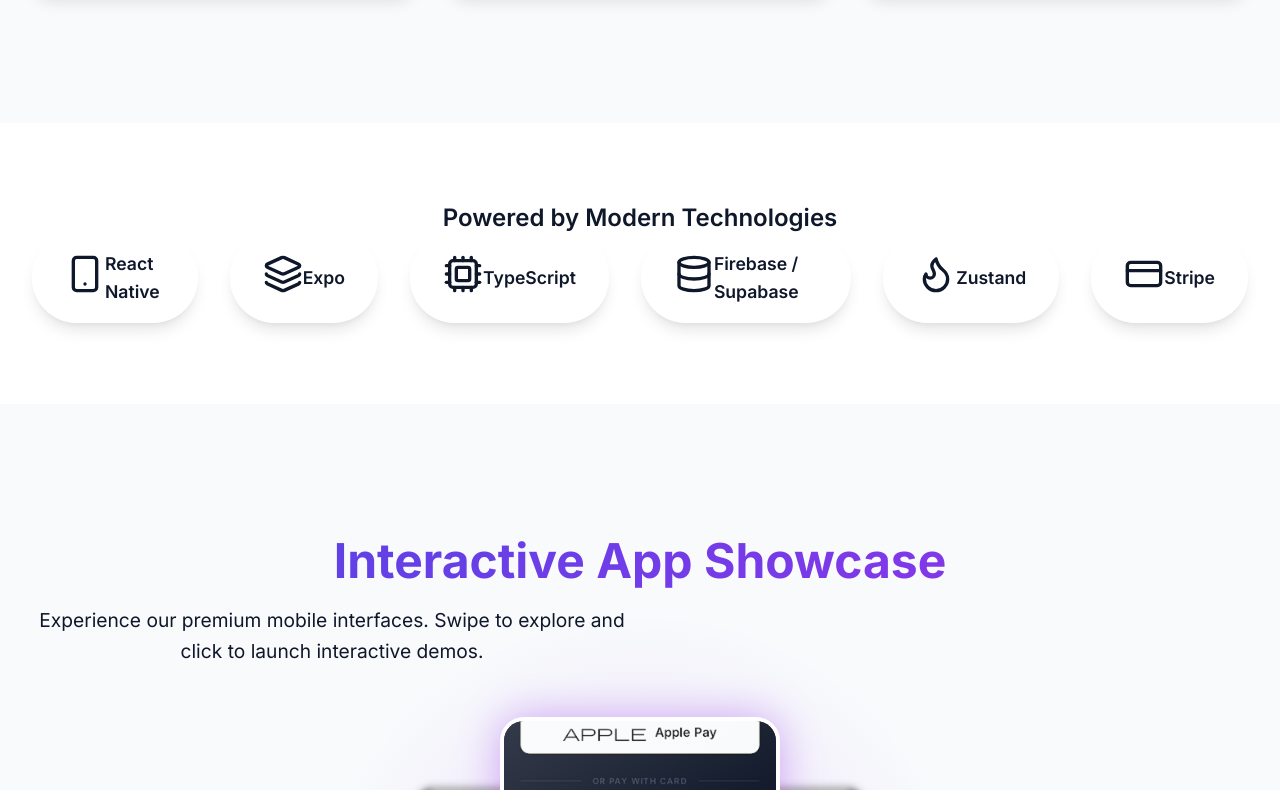
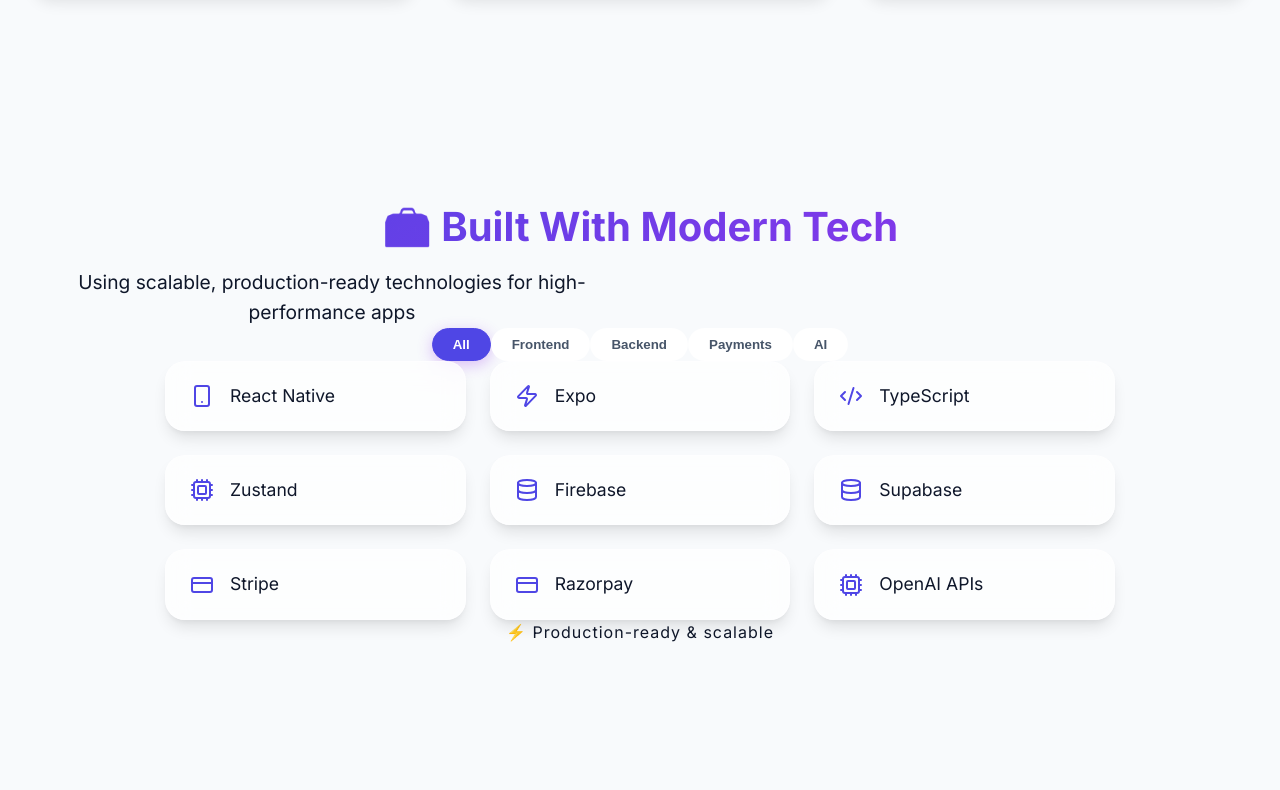
Before and after one commit to Rukmoni/KT, a React (Vite) app: page / in a window 1280 px wide. Shown: the part 3080-3870 px from the top of the page. Built offline with nearby package versions, Linux system fonts and the light colour scheme.

Commit message:
Techstack update

```diff
--- a/src/sections/TechStack.css
+++ b/src/sections/TechStack.css
@@ -1,19 +1,159 @@
-.bg-secondary {
-  background: var(--bg-secondary);
-  border-top: 1px solid var(--glass-border);
-  border-bottom: 1px solid var(--glass-border);
+.tech-stack-section {
+  position: relative;
+  z-index: 5;
 }
 
-.tech-badge {
-  padding: 1rem 2rem;
-  border-radius: 99px;
-  background: var(--glass-bg);
-  transition: var(--transition);
-  cursor: default;
+.category-tab {
+  background: var(--bg-secondary);
+  border: 1px solid var(--glass-border);
+  color: var(--text-secondary);
+  padding: 0.5rem 1.25rem;
+  border-radius: 9999px;
+  font-weight: 600;
+  cursor: pointer;
+  transition: all 0.3s ease;
 }
 
-.tech-badge:hover {
-  transform: translateY(-3px);
-  box-shadow: var(--shadow-glow);
+.category-tab:hover {
+  border-color: rgba(147, 51, 234, 0.4);
+  color: var(--text-primary);
+}
+
+.category-tab.active {
+  background: var(--primary);
+  color: white;
   border-color: var(--primary);
+  box-shadow: 0 4px 15px rgba(147, 51, 234, 0.3);
 }
+
+.tech-grid {
+  display: grid;
+  grid-template-columns: repeat(3, 1fr);
+  gap: 1.5rem;
+  max-width: 950px;
+  margin: 0 auto;
+}
+
+@media (max-width: 900px) {
+  .tech-grid {
+    grid-template-columns: repeat(2, 1fr);
+  }
+}
+
+@media (max-width: 600px) {
+  .tech-grid {
+    grid-template-columns: 1fr;
+  }
+}
+
+.tech-card-wrapper {
+  position: relative;
+  display: flex;
+  justify-content: center;
+  align-items: center;
+  border-radius: 20px;
+}
+
+.tech-card {
+  display: flex;
+  align-items: center;
+  gap: 1rem;
+  padding: 1.25rem 1.5rem;
+  border-radius: 20px;
+  width: 100%;
+  background: var(--glass-bg);
+  border: 1px solid var(--glass-border);
+  transition: all 0.3s ease;
+  cursor: default;
+  position: relative;
+  overflow: hidden;
+  z-index: 2;
+}
+
+.tech-gradient-border {
+  position: absolute;
+  top: -2px;
+  left: -2px;
+  right: -2px;
+  bottom: -2px;
+  background: linear-gradient(45deg, #4f46e5, #9333ea, #ec4899, #4f46e5);
+  background-size: 400%;
+  z-index: 0;
+  border-radius: 22px;
+  opacity: 0;
+  transition: opacity 0.3s ease;
+  animation: borderGlow 3s linear infinite;
+}
+
+.tech-card-wrapper:hover .tech-card {
+  transform: translateY(-5px);
+  background: var(--bg-secondary);
+  box-shadow: 0 10px 30px rgba(147, 51, 234, 0.2);
+  border-color: transparent; /* hide native border to let the glowing gradient shine */
+}
+
+.tech-card-wrapper:hover .tech-gradient-border {
+  opacity: 1;
+  transform: translateY(-5px);
+}
+
+.tech-icon {
+  color: var(--primary);
+  display: flex;
+  align-items: center;
+  justify-content: center;
+  transition: transform 0.3s ease;
+}
+
+.tech-card-wrapper:hover .tech-icon {
+  transform: scale(1.1);
+}
+
+.tech-name {
+  color: var(--text-primary);
+  font-size: 1.1rem;
+}
+
+/* Tooltip styles */
+.tech-tooltip {
+  position: absolute;
+  bottom: calc(100% + 15px);
+  left: 50%;
+  transform: translateX(-50%) translateY(10px);
+  background: var(--bg-secondary);
+  border: 1px solid var(--glass-border);
+  padding: 0.75rem 1.2rem;
+  border-radius: 12px;
+  font-size: 0.9rem;
+  color: var(--text-primary);
+  font-weight: 500;
+  white-space: nowrap;
+  opacity: 0;
+  pointer-events: none;
+  transition: all 0.3s cubic-bezier(0.4, 0, 0.2, 1);
+  z-index: 20;
+  box-shadow: 0 15px 35px rgba(0,0,0,0.3);
+}
+
+.tooltip-arrow {
+  position: absolute;
+  bottom: -6px;
+  left: 50%;
+  transform: translateX(-50%) rotate(45deg);
+  width: 10px;
+  height: 10px;
+  background: var(--bg-secondary);
+  border-bottom: 1px solid var(--glass-border);
+  border-right: 1px solid var(--glass-border);
+}
+
+.tech-card-wrapper:hover .tech-tooltip {
+  opacity: 1;
+  transform: translateX(-50%) translateY(0);
+}
+
+@keyframes borderGlow {
+  0% { background-position: 0% 50%; }
+  50% { background-position: 100% 50%; }
+  100% { background-position: 0% 50%; }
+}
--- a/src/sections/TechStack.tsx
+++ b/src/sections/TechStack.tsx
@@ -1,33 +1,115 @@
-import { Layers, Smartphone, Flame, Cpu, Database, CreditCard } from 'lucide-react';
+import { useState } from 'react';
+import { motion, AnimatePresence } from 'framer-motion';
+import { Smartphone, Database, CreditCard, Cpu, Code2, Zap } from 'lucide-react';
 import './TechStack.css';
 
-const techStack = [
-  { name: 'React Native', icon: <Smartphone size={40} /> },
-  { name: 'Expo', icon: <Layers size={40} /> },
-  { name: 'TypeScript', icon: <Cpu size={40} /> },
-  { name: 'Firebase / Supabase', icon: <Database size={40} /> },
-  { name: 'Zustand', icon: <Flame size={40} /> },
-  { name: 'Stripe', icon: <CreditCard size={40} /> }
+const categories = ['All', 'Frontend', 'Backend', 'Payments', 'AI'];
+
+const techData = [
+  { name: 'React Native', icon: <Smartphone size={24} />, category: 'Frontend', description: 'Cross-platform mobile development' },
+  { name: 'Expo', icon: <Zap size={24} />, category: 'Frontend', description: 'Fast React Native framework and tools' },
+  { name: 'TypeScript', icon: <Code2 size={24} />, category: 'Frontend', description: 'Strongly typed JavaScript for robust code' },
+  { name: 'Zustand', icon: <Cpu size={24} />, category: 'Frontend', description: 'Small, fast, and scalable state management' },
+  { name: 'Firebase', icon: <Database size={24} />, category: 'Backend', description: 'Backend-as-a-Service for realtime DBs' },
+  { name: 'Supabase', icon: <Database size={24} />, category: 'Backend', description: 'Open source Firebase alternative' },
+  { name: 'Stripe', icon: <CreditCard size={24} />, category: 'Payments', description: 'Infrastructure for internet payments' },
+  { name: 'Razorpay', icon: <CreditCard size={24} />, category: 'Payments', description: 'Payment gateway for India and beyond' },
+  { name: 'OpenAI APIs', icon: <Cpu size={24} />, category: 'AI', description: 'Industry-leading AI models and capabilities' },
 ];
 
 export const TechStack = () => {
+  const [activeCategory, setActiveCategory] = useState('All');
+
+  const filteredTech = activeCategory === 'All'
+    ? techData
+    : techData.filter(t => t.category === activeCategory);
+
   return (
-    <section id="tech" className="py-20 bg-secondary">
-      <div className="container">
+    <section className="tech-stack-section py-20 relative" id="techstack">
+      <div className="container relative z-10">
         <div className="text-center mb-12">
-          <h2 className="text-secondary" style={{ fontSize: '1.5rem', fontWeight: 600 }}>
-            Powered by Modern Technologies
-          </h2>
+          <motion.h2
+            initial={{ opacity: 0, y: 20 }}
+            whileInView={{ opacity: 1, y: 0 }}
+            viewport={{ once: true }}
+            className="text-gradient font-bold mb-4"
+            style={{ fontSize: '2.5rem' }}
+          >
+            🧰 Built With Modern Tech
+          </motion.h2>
+          <motion.p
+            initial={{ opacity: 0, y: 20 }}
+            whileInView={{ opacity: 1, y: 0 }}
+            viewport={{ once: true }}
+            transition={{ delay: 0.1 }}
+            className="text-secondary mx-auto"
+            style={{ maxWidth: '600px', fontSize: '1.2rem' }}
+          >
+            Using scalable, production-ready technologies for high-performance apps
+          </motion.p>
         </div>
 
-        <div className="tech-grid flex flex-wrap justify-center gap-8">
-          {techStack.map((tech, idx) => (
-            <div key={idx} className="tech-badge glass flex items-center gap-3">
-              <span className="text-primary">{tech.icon}</span>
-              <span style={{ fontWeight: 600, fontSize: '1.1rem' }}>{tech.name}</span>
-            </div>
+        {/* Category Tabs */}
+        <motion.div
+          initial={{ opacity: 0, y: 20 }}
+          whileInView={{ opacity: 1, y: 0 }}
+          viewport={{ once: true }}
+          transition={{ delay: 0.2 }}
+          className="flex flex-wrap justify-center gap-3 mb-12"
+        >
+          {categories.map((cat) => (
+            <button
+              key={cat}
+              onClick={() => setActiveCategory(cat)}
+              className={`category-tab ${activeCategory === cat ? 'active' : ''}`}
+            >
+              {cat}
+            </button>
           ))}
-        </div>
+        </motion.div>
+
+        {/* Tech Grid */}
+        <motion.div
+          layout
+          className="tech-grid"
+        >
+          <AnimatePresence mode="popLayout">
+            {filteredTech.map((tech) => (
+              <motion.div
+                layout
+                key={tech.name}
+                initial={{ opacity: 0, scale: 0.8 }}
+                animate={{ opacity: 1, scale: 1 }}
+                exit={{ opacity: 0, scale: 0.8 }}
+                transition={{ duration: 0.3 }}
+                className="tech-card-wrapper group"
+              >
+                <div className="tech-gradient-border"></div>
+                <div className="tech-card glass">
+                  <div className="tech-icon">{tech.icon}</div>
+                  <span className="tech-name font-semibold">{tech.name}</span>
+                </div>
+
+                {/* Tooltip */}
+                <div className="tech-tooltip glass">
+                  {tech.description}
+                  <div className="tooltip-arrow"></div>
+                </div>
+              </motion.div>
+            ))}
+          </AnimatePresence>
+        </motion.div>
+
+        <motion.div
+          initial={{ opacity: 0, y: 10 }}
+          whileInView={{ opacity: 1, y: 0 }}
+          viewport={{ once: true }}
+          className="text-center mt-12"
+        >
+          <p className="font-semibold text-secondary" style={{ letterSpacing: '1px' }}>
+            ⚡ Production-ready & scalable
+          </p>
+        </motion.div>
       </div>
     </section>
   );
```
